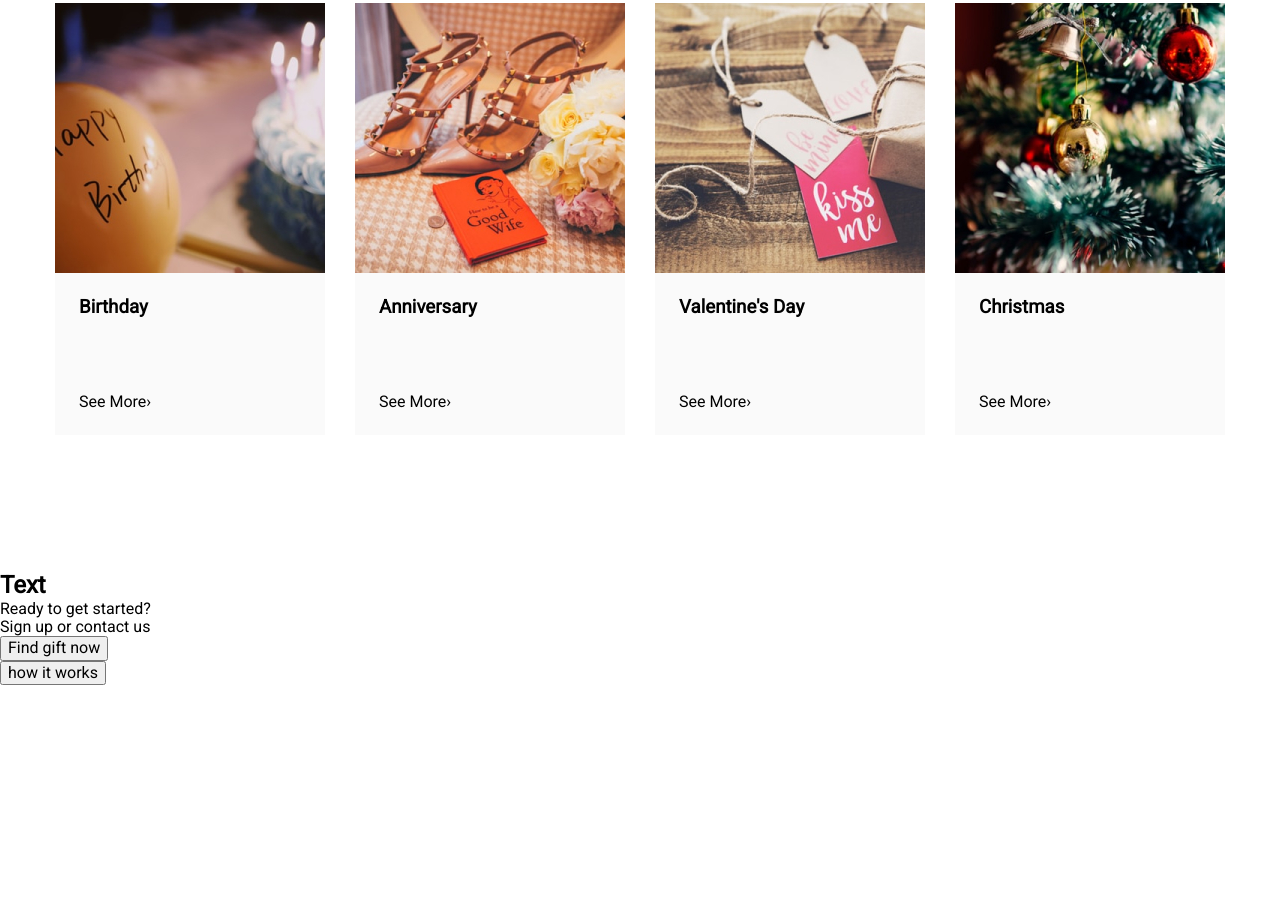
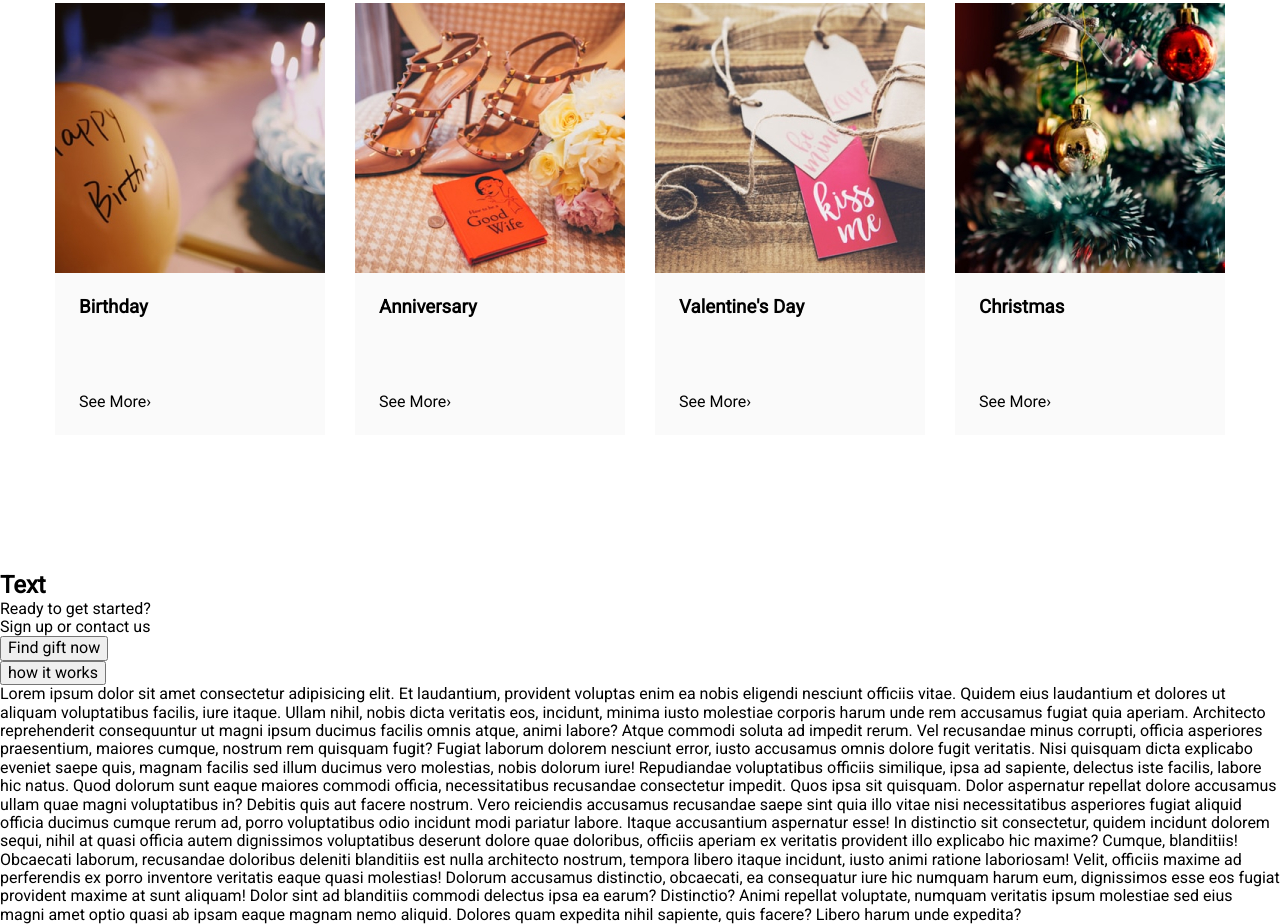
Before and after one commit to FuadM98/Team_work, a plain HTML site: page index.html in a window 1280 px wide. Shown: the part 1722-2646 px from the top of the page. Before the commit the page ends 2407 px from the top, so only its background shows below. Drawn offline with nearby package versions, Linux system fonts and the light colour scheme.

Commit message:
add conflict

```diff
--- a/index.html
+++ b/index.html
@@ -153,6 +153,47 @@
           <li><button type="button">how it works</button></li>
         </ul>
       </section>
+
+      <!-- footer -->
+      <section>
+        <p>
+          Lorem ipsum dolor sit amet consectetur adipisicing elit. Et
+          laudantium, provident voluptas enim ea nobis eligendi nesciunt
+          officiis vitae. Quidem eius laudantium et dolores ut aliquam
+          voluptatibus facilis, iure itaque. Ullam nihil, nobis dicta veritatis
+          eos, incidunt, minima iusto molestiae corporis harum unde rem
+          accusamus fugiat quia aperiam. Architecto reprehenderit consequuntur
+          ut magni ipsum ducimus facilis omnis atque, animi labore? Atque
+          commodi soluta ad impedit rerum. Vel recusandae minus corrupti,
+          officia asperiores praesentium, maiores cumque, nostrum rem quisquam
+          fugit? Fugiat laborum dolorem nesciunt error, iusto accusamus omnis
+          dolore fugit veritatis. Nisi quisquam dicta explicabo eveniet saepe
+          quis, magnam facilis sed illum ducimus vero molestias, nobis dolorum
+          iure! Repudiandae voluptatibus officiis similique, ipsa ad sapiente,
+          delectus iste facilis, labore hic natus. Quod dolorum sunt eaque
+          maiores commodi officia, necessitatibus recusandae consectetur
+          impedit. Quos ipsa sit quisquam. Dolor aspernatur repellat dolore
+          accusamus ullam quae magni voluptatibus in? Debitis quis aut facere
+          nostrum. Vero reiciendis accusamus recusandae saepe sint quia illo
+          vitae nisi necessitatibus asperiores fugiat aliquid officia ducimus
+          cumque rerum ad, porro voluptatibus odio incidunt modi pariatur
+          labore. Itaque accusantium aspernatur esse! In distinctio sit
+          consectetur, quidem incidunt dolorem sequi, nihil at quasi officia
+          autem dignissimos voluptatibus deserunt dolore quae doloribus,
+          officiis aperiam ex veritatis provident illo explicabo hic maxime?
+          Cumque, blanditiis! Obcaecati laborum, recusandae doloribus deleniti
+          blanditiis est nulla architecto nostrum, tempora libero itaque
+          incidunt, iusto animi ratione laboriosam! Velit, officiis maxime ad
+          perferendis ex porro inventore veritatis eaque quasi molestias!
+          Dolorum accusamus distinctio, obcaecati, ea consequatur iure hic
+          numquam harum eum, dignissimos esse eos fugiat provident maxime at
+          sunt aliquam! Dolor sint ad blanditiis commodi delectus ipsa ea earum?
+          Distinctio? Animi repellat voluptate, numquam veritatis ipsum
+          molestiae sed eius magni amet optio quasi ab ipsam eaque magnam nemo
+          aliquid. Dolores quam expedita nihil sapiente, quis facere? Libero
+          harum unde expedita?
+        </p>
+      </section>
     </main>
   </body>
 </html>
```
